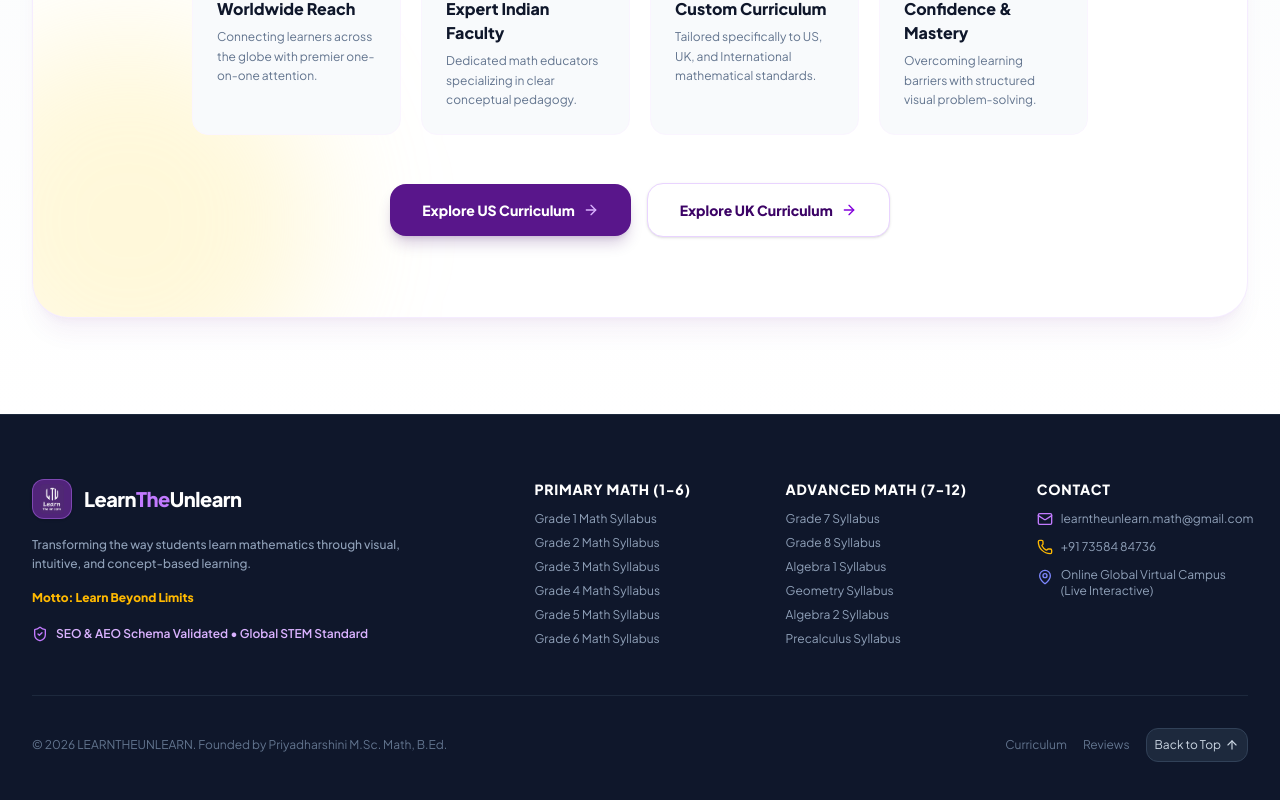
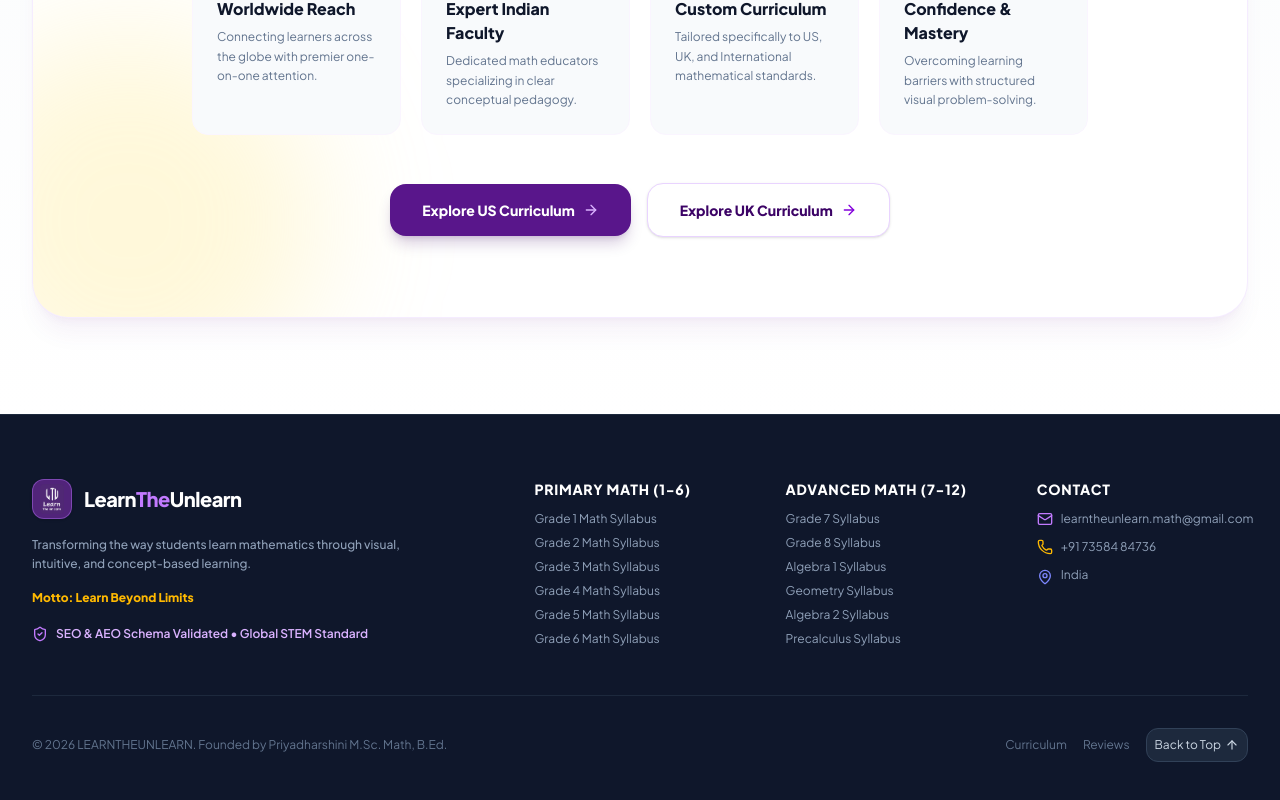
Before and after one commit to learntheunlearn/learntheunlearn, a React (Vite) app: page / in a window 1280 px wide. Shown: the part 1433-2233 px from the top of the page. Built offline with nearby package versions, Linux system fonts and the light colour scheme.

Commit message:
fix: update location to India in footer and SEO schema

```diff
--- a/src/components/Footer.jsx
+++ b/src/components/Footer.jsx
@@ -99,7 +99,7 @@ export default function Footer({ onSelectGradeInquiry }) {
               </li>
               <li className="flex items-start gap-2">
                 <MapPin className="w-4 h-4 text-indigo-400 shrink-0 mt-0.5" />
-                <span>Online Global Virtual Campus (Live Interactive)</span>
+                <span>India</span>
               </li>
             </ul>
 
--- a/src/utils/seoSchema.js
+++ b/src/utils/seoSchema.js
@@ -25,8 +25,8 @@ export function getEducationalOrgSchema() {
     ],
     address: {
       '@type': 'PostalAddress',
-      addressCountry: 'Worldwide',
-      addressLocality: 'Online Global Campus',
+      addressCountry: 'India',
+      addressLocality: 'India',
     },
     contactPoint: {
       '@type': 'ContactPoint',
```
